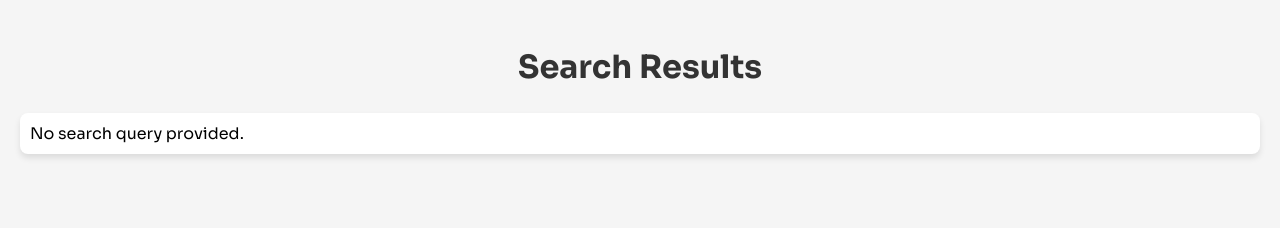
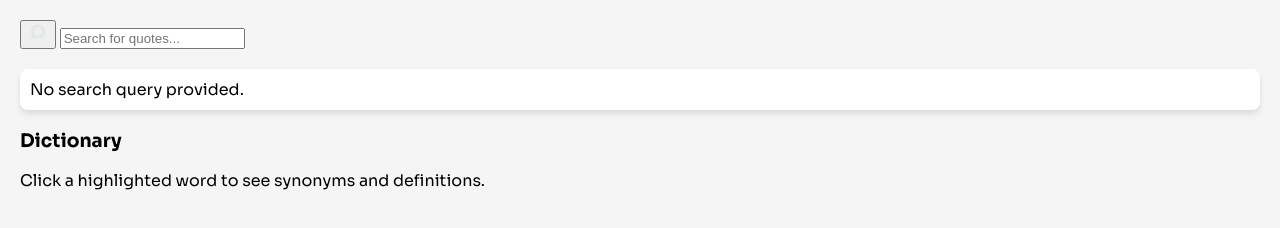
Before and after one commit to aishki/omnidoxy, a website: page views/results.html in a window 1280 px wide. Drawn offline with Linux system fonts and the light colour scheme.

Commit message:
set up structure for search and results

```diff
--- a/views/results.html
+++ b/views/results.html
@@ -11,14 +11,49 @@
       href="https://fonts.googleapis.com/css2?family=Sora:wght@400;700&display=swap"
       rel="stylesheet"
     />
+    <link
+      href="https://fonts.googleapis.com/css2?family=Caveat&display=swap"
+      rel="stylesheet"
+    />
   </head>
   <body>
     <!-- Search Results Section -->
-    <section id="results-section">
-      <div class="container">
-        <h1>Search Results</h1>
-        <div id="results-container"></div>
-        <!-- Display results here -->
+    <section id="results-section" class="results column">
+      <!-- Search Bar -->
+      <div class="search-container">
+        <div class="search-bar">
+          <button id="search-button" class="search-icon-button" type="button">
+            <img
+              src="../assets/icons/search-icon.png"
+              class="search-icon"
+              alt="Search Icon"
+              width="20"
+              height="20"
+            />
+          </button>
+          <input
+            id="search-input"
+            type="text"
+            class="search-input"
+            placeholder="Search for quotes..."
+          />
+        </div>
+      </div>
+
+      <div class="row">
+        <div class="results-container">
+          <div id="results-container"></div>
+          <!-- Display results here -->
+        </div>
+
+        <div id="dictionary-container" class="dictionary-container">
+          <h3>Dictionary</h3>
+          <p>Click a highlighted word to see synonyms and definitions.</p>
+
+          <div class="divider"></div>
+
+          <div id="dictionary-content" class="dictionary-content"></div>
+        </div>
       </div>
     </section>
 
```
Also changed, not shown: index.html (+4 -0 lines), views/quote-container.html (added, +22 -0 lines).
